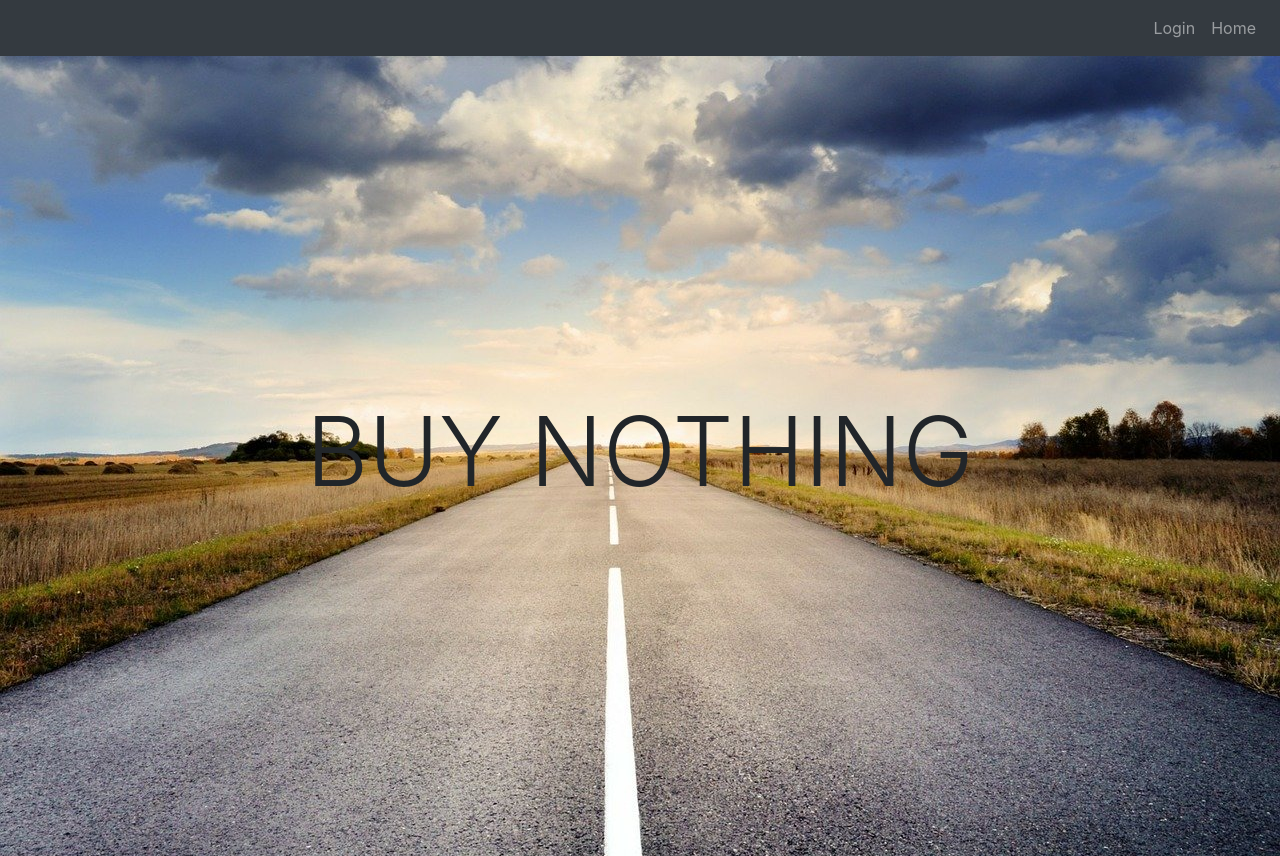
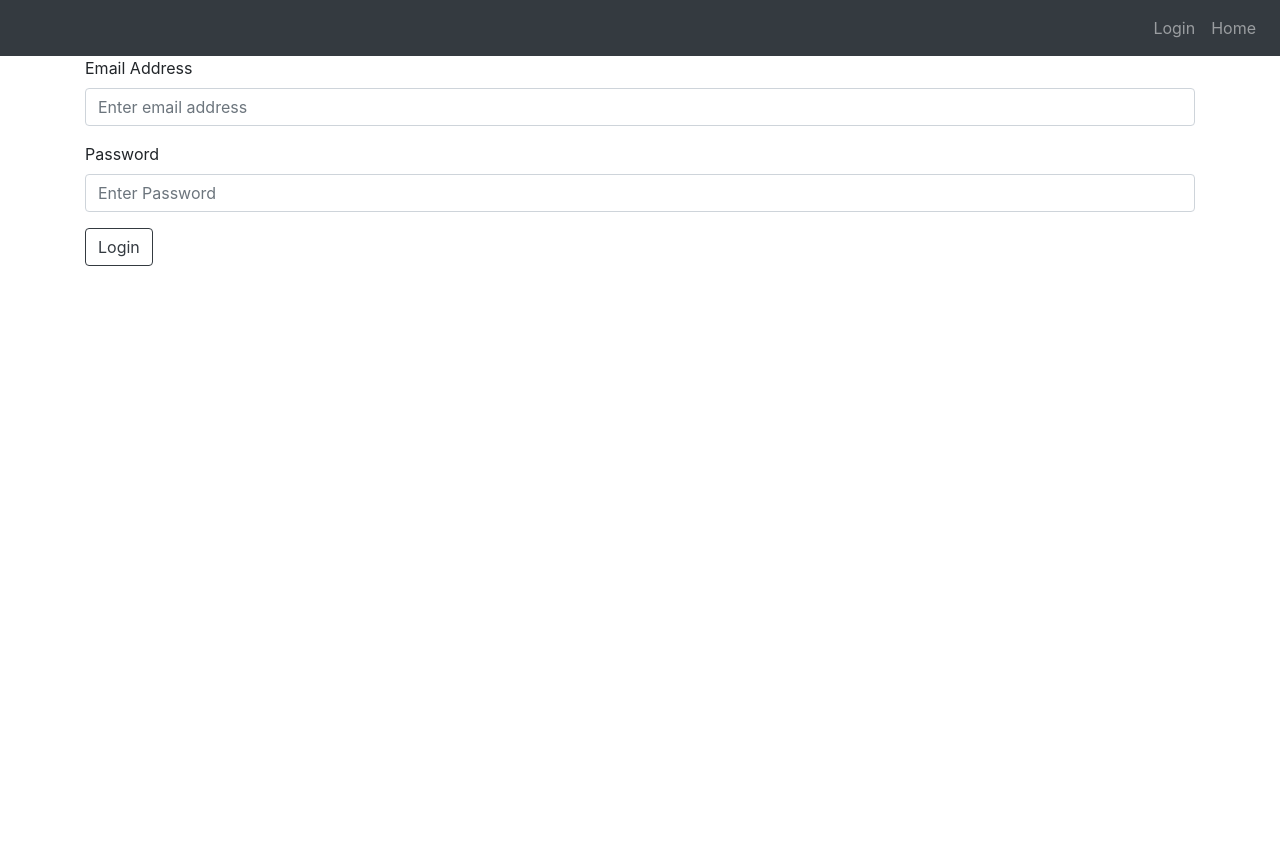
Before and after one commit to pdad04/buyNothingApp, a React (Create React App) app in the folder client/: page /login in a window 1280 px wide. After the commit the page ends 800 px from the top, so only its background shows below. Built offline with nearby package versions, Linux system fonts and the light colour scheme.

Commit message:
Add Login component. Updated navbar login link to point to new login component. Updated backend login api to return error array and created an alerts file in frontend.

```diff
--- a/client/src/App.js
+++ b/client/src/App.js
@@ -1,19 +1,28 @@
 import Container from "react-bootstrap/Container";
+import { BrowserRouter as Router, Route, Switch } from "react-router-dom";
 import Row from "react-bootstrap/Row";
 import Col from "react-bootstrap/Col";
 import Image from "react-bootstrap/Image";
 import { Fragment } from "react";
-import Navbar from "./components/Layout/Navbar"
+import Navbar from "./components/Layout/Navbar";
+import Login from "./components/auth/Login";
+import { Landing } from "./components/Layout/Landing";
 import "./App.css";
-import { Landing } from "./components/Layout/Landing";
+import Alerts from "./components/Layout/Alerts";
 
 function App() {
   return (
     <Fragment>
-      <Navbar />
-      <Landing />
-      <Container>
-      </Container>
+      <Router>
+        <Navbar />
+        <Route exact path="/" component={Landing} />
+        <Container>
+          <Alerts error="false"/>
+          <Switch>
+            <Route exact path="/login" component={Login} />
+          </Switch>
+        </Container>
+      </Router>
     </Fragment>
 
   );
--- /dev/null
+++ b/client/src/actions/auth.js
@@ -0,0 +1,19 @@
+import axios from "axios";
+
+export const login = async (email, password) => {
+  const config = {
+    headers: {
+      "Content-Type": "application/json",
+    },
+  };
+
+  const body = JSON.stringify({ email, password });
+
+  try {
+    const res = await axios.post("/api/users/login", body, config);
+    return res;
+  } catch (error) {
+    const errors = error.response.data.errors
+    return errors;
+  }
+}
--- /dev/null
+++ b/client/src/components/Layout/Alerts.js
@@ -0,0 +1,11 @@
+import Alert from "react-bootstrap/Alert";
+
+const Alerts = (alerts) => {
+  if(alerts.length > 0 && alerts !== undefined) {
+    alerts.map(alert => <Alert variant="danger">{alert.message}</Alert> )
+  }else{
+    return null
+  }
+}
+
+export default Alerts;
--- a/client/src/components/Layout/Navbar.js
+++ b/client/src/components/Layout/Navbar.js
@@ -6,7 +6,7 @@ const NavigationBar = () => {
   return(
     <Navbar className="justify-content-end" bg="dark" variant="dark">
       <Nav>
-        <Nav.Link href="#Login">Login</Nav.Link>
+        <Nav.Link href="/login">Login</Nav.Link>
         <Nav.Link href="#Home">Home</Nav.Link>
       </Nav>
     </Navbar>
--- /dev/null
+++ b/client/src/components/auth/Login.js
@@ -0,0 +1,57 @@
+import React, { Fragment, useState } from "react";
+import { login } from "../../actions/auth";
+import alerts from "../Layout/Alerts";
+import Form from "react-bootstrap/Form";
+import Button from "react-bootstrap/Button";
+
+const Login = () => {
+  const [formData, setFormDate] = useState({
+    email: "",
+    password: "",
+  });
+
+  const { email, password } = formData;
+
+  const onChange = e => {
+    setFormDate({ ...formData, [e.target.name]: e.target.value});
+  }
+
+  const handleSubmit = async (e) => {
+    e.preventDefault();
+    const res = await login(email, password);
+    if(res.status !== 200){
+      alerts(res);
+    }
+  }
+  return (
+    <Fragment>
+      <Form onSubmit={handleSubmit}>
+        <Form.Group controlId="email">
+          <Form.Label>Email Address</Form.Label>
+          <Form.Control
+            type="email"
+            name="email"
+            placeholder="Enter email address"
+            value={email}
+            onChange={e => onChange(e)}
+          />
+        </Form.Group>
+
+        <Form.Group controlId="password">
+          <Form.Label>Password</Form.Label>
+          <Form.Control
+            type="password"
+            name="password"
+            placeholder="Enter Password"
+            value={password}
+            onChange={e => onChange(e)}
+         />
+        </Form.Group>
+
+      <Button variant="outline-dark" type="submit">Login</Button>
+      </Form>
+    </Fragment>
+  )
+}
+
+export default Login
```
Also changed, not shown: 1 other file (tests, documents, lock files or other folders).
